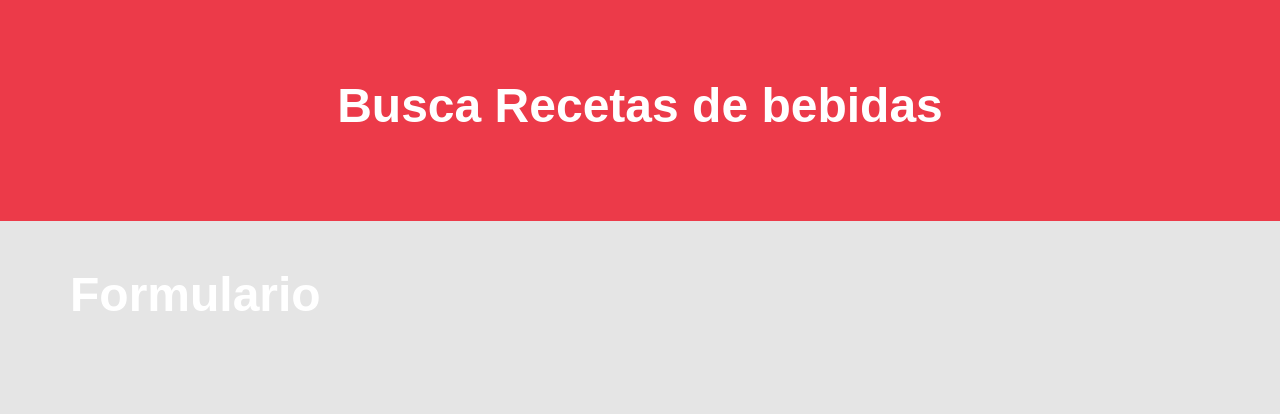
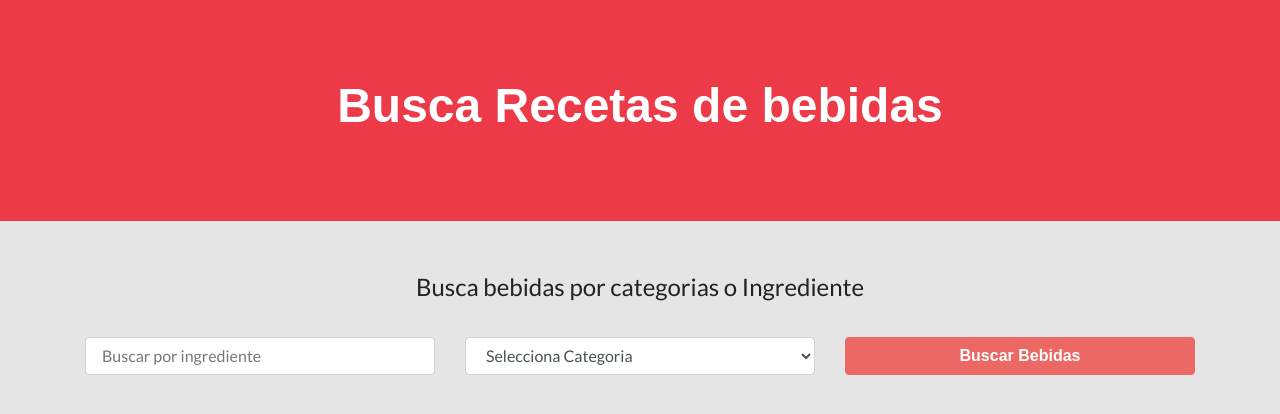
Before and after one commit to nerila1310/bebias-detalles, a React (Create React App) app: page / in a window 1280 px wide. Shown: the top 414 px of the page. Built offline with nearby package versions, Linux system fonts and the light colour scheme; a web font is replaced by a local one.

Commit message:
Creando el Formulario

```diff
--- a/src/components/Formularios.jsx
+++ b/src/components/Formularios.jsx
@@ -2,7 +2,39 @@
 
 const Formulario = () => {
     return (
-        <h1>Formulario</h1>
+        <form
+            className="col-12"
+        >
+            <fieldset className="text-center">
+                <legend>Busca bebidas por categorias o Ingrediente</legend>
+            </fieldset>
+
+            <div className="row mt-4">
+                <div className="col-md-4">
+                    <input
+                        name="nombre"
+                        className="form-control"
+                        type="text"
+                        placeholder="Buscar por ingrediente"
+                    />
+                </div>
+                <div className="col-md-4">
+                    <select
+                        className="form-control"
+                        name="categoria"
+                    >
+                        <option value="">Selecciona Categoria</option>
+                    </select>
+                </div>
+                <div className="col-md-4">
+                    <input
+                        type="submit"
+                        className="btn btn-block btn-primary"
+                        value="Buscar Bebidas"
+                    />
+                </div>
+            </div>
+        </form>
     );
 }
 
```
